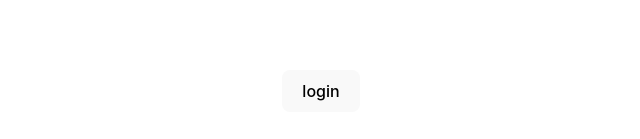
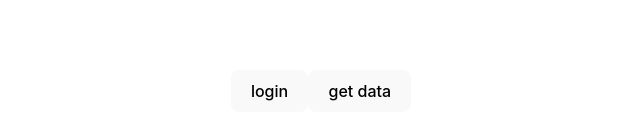
Before and after one commit to Spichkenss/red-soft-test, a React (Vite) app: page / in a window 1280 px wide. Shown: the part 309-448 px from the top of the page, without its empty margins (319-959 px from the left). Built offline with nearby package versions, Linux system fonts and the light colour scheme.

Commit message:
feature(data): add data service get method

```diff
--- a/fake-server/src/data/data.controller.ts
+++ b/fake-server/src/data/data.controller.ts
@@ -1,9 +1,12 @@
 import DataService from "./data.service";
+import {SleepDecorator} from "../../lib/decorators/sleep";
+import {TreeNode} from "./types/tree-node.type";
 
 class DataController {
   constructor(private readonly dataService: typeof DataService) {}
 
-  async getData() {
+  @SleepDecorator(2000)
+  async getData(): Promise<TreeNode[]> {
     return this.dataService.getData();
   }
 }
--- a/fake-server/src/data/data.service.ts
+++ b/fake-server/src/data/data.service.ts
@@ -8,8 +8,8 @@ class DataService {
     this.data = dataset;
   }
 
-  async getData() {
-    console.log(this.data);
+  async getData(): Promise<TreeNode[]> {
+    return this.data;
   }
 }
 
--- a/src/App.tsx
+++ b/src/App.tsx
@@ -1,5 +1,6 @@
 import './App.css'
 import AuthController from "../fake-server/src/auth/auth.controller.ts";
+import DataController from "../fake-server/src/data/data.controller.ts";
 
 function App() {
 
@@ -10,13 +11,26 @@ function App() {
     } catch (e) {
       console.log(e);
     }
+  }
 
+  const handleGetData = async () => {
+    try {
+      const data = await DataController.getData();
+      console.log(data);
+    } catch (e) {
+      console.log(e);
+    }
   }
 
   return (
-    <button onClick={handleLogin}>
-      login
-    </button>
+    <div>
+      <button onClick={handleLogin}>
+        login
+      </button>
+      <button onClick={handleGetData}>
+        get data
+      </button>
+    </div>
   )
 }
 
```
